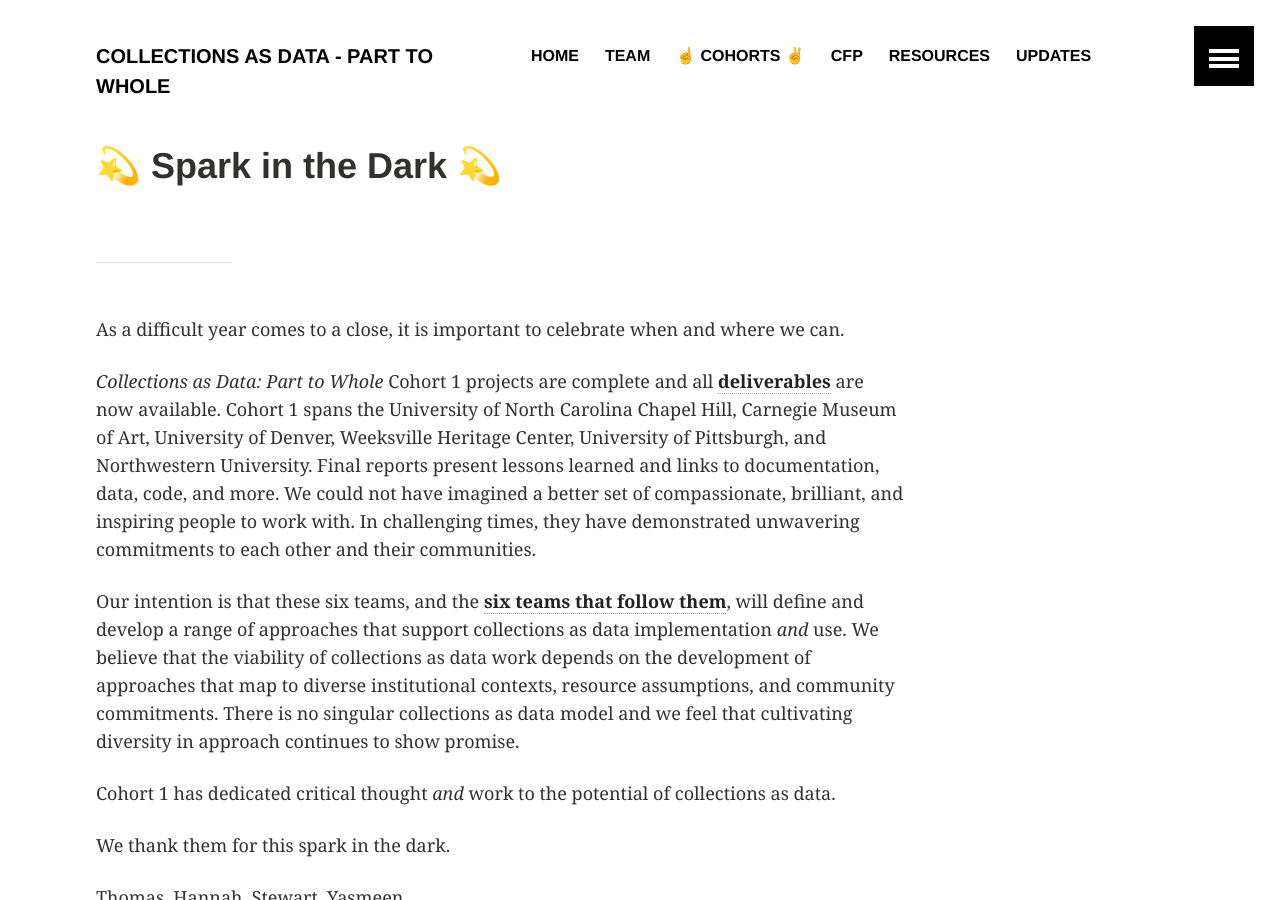
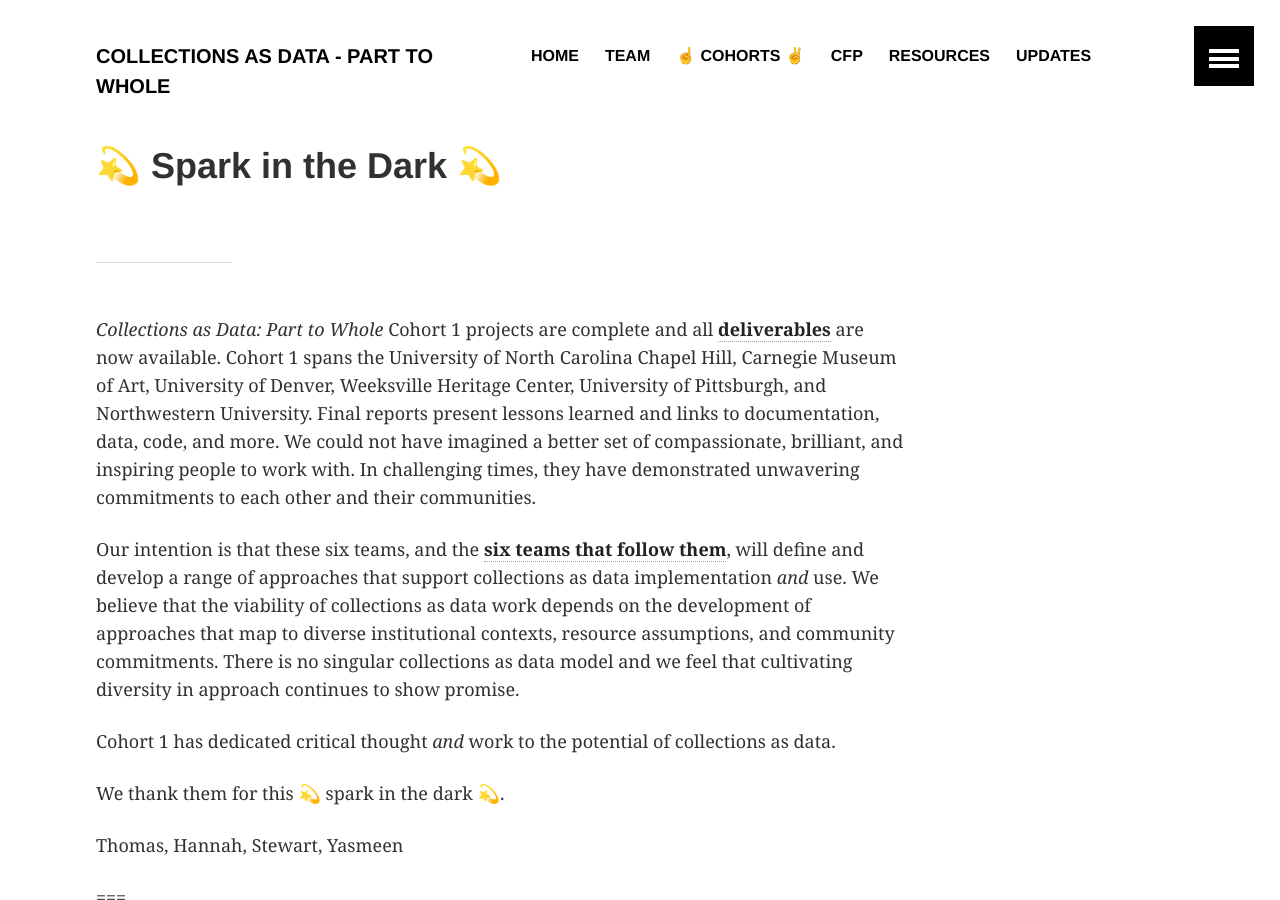
Before and after one commit to collectionsasdata/part2whole, a Jekyll site: the page built from _posts/2020-12-04-spark.markdown, in a window 1280 px wide and 900 px high. Built offline with Jekyll 4.4.1, drawn with Linux system fonts in a browser that asks for light colours.

Commit message:
Update 2020-12-04-spark.markdown

```diff
--- a/_posts/2020-12-04-spark.markdown
+++ b/_posts/2020-12-04-spark.markdown
@@ -6,15 +6,13 @@ teaser: "Cohort 1 projects complete"
 ---
 ---
 
-As a difficult year comes to a close, it is important to celebrate when and where we can.
-
 *Collections as Data: Part to Whole* Cohort 1 projects are complete and all [**deliverables**](https://osf.io/r9n3s/wiki/home/) are now available. Cohort 1 spans the University of North Carolina Chapel Hill, Carnegie Museum of Art, University of Denver, Weeksville Heritage Center, University of Pittsburgh, and Northwestern University. Final reports present lessons learned and links to documentation, data, code, and more. We could not have imagined a better set of compassionate, brilliant, and inspiring people to work with. In challenging times, they have demonstrated unwavering commitments to each other and their communities.
 
 Our intention is that these six teams, and the [**six teams that follow them**](https://collectionsasdata.github.io/part2whole/cohortone/), will define and develop a range of approaches that support collections as data implementation *and* use. We believe that the viability of collections as data work depends on the development of approaches that map to diverse institutional contexts, resource assumptions, and community commitments. There is no singular collections as data model and we feel that cultivating diversity in approach continues to show promise.
 
 Cohort 1 has dedicated critical thought *and* work to the potential of collections as data.
 
-We thank them for this spark in the dark.
+We thank them for this 💫 spark in the dark 💫.
 
 Thomas, Hannah, Stewart, Yasmeen
 
```
